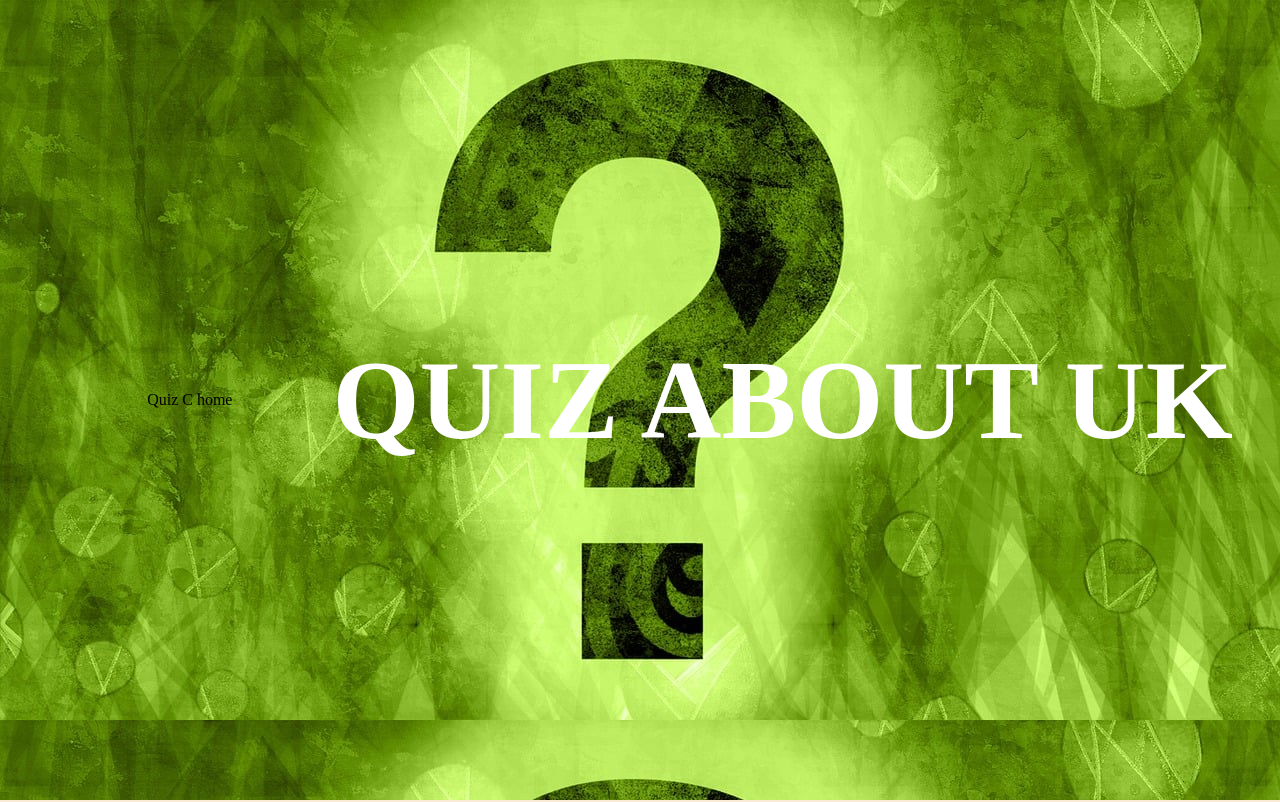
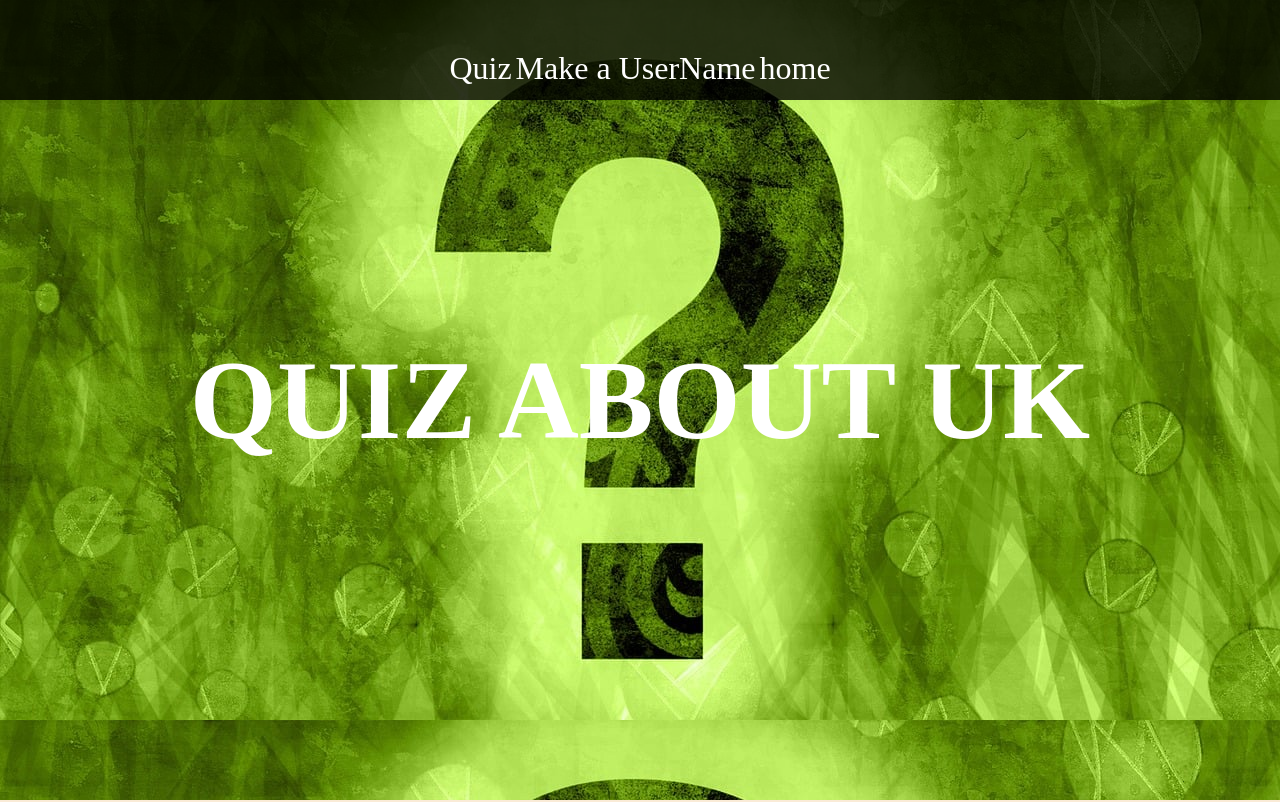
Before and after one commit to Sultana-akther20/project-quiz, a plain HTML site: page index.html in a window 1280 px wide. Shown: the top 802 px of the page. Drawn offline with Linux system fonts and the light colour scheme.

Commit message:
Save the video position and save the style.css for nav

```diff
--- a/assets/css/style.css
+++ b/assets/css/style.css
@@ -76,9 +76,26 @@ nav a {
     text-decoration: none;
     gap: 50px;
 }
+
 .nav{
-
-}
+    position: fixed;
+    top: 0;
+    width: 100%;
+    height: 2.5rem;
+    background-color: rgba(0, 0, 0, 0.8);
+    color: white;
+    text-align: center;
+    z-index: 1000;
+    margin-top: 0;
+    }
+    .nav a {
+        color: white;
+        text-decoration: none;
+        font-size: 2rem;
+    }
+    .nav a:hover{
+        color: coral;
+    }
 header#main{
     background: url(images/question-mark-5949781_1280.jpg);
     display: flex;
--- a/index.html
+++ b/index.html
@@ -12,13 +12,22 @@
     <header id="main">
         <nav class="nav">
         <a href="quiz.html">Quiz</a>
-        <a href="congartulation.html">C</a>
+        <a href="#section1">Make a UserName</a>
         <a href="#index">home</a>
     </nav>
 
         <h1>QUIZ ABOUT UK</h1>
     </header>
     <main>
+        <section>
+            <!--Video address(https://www.pexels.com/video/animated-video-of-moving-question-marks-5839090/)-->
+<video controls aria-label="question video related to my website video">
+            <source
+                src="https://videos.pexels.com/video-files/5839090/5839090-hd_1080_1920_24fps.mp4"
+                type="video/mp4">
+            <p>Your browser doesn't support the video tag.</p>
+        </video>
+    </section>
         <section id="section1">
 <h2>Make a user name to play the quiz.</h2>
 <br>
@@ -29,16 +38,7 @@
     <button>Submit</button>
 </form>
     </section>
-        <section>
-            <!--Video address(https://www.pexels.com/video/animated-video-of-moving-question-marks-5839090/)-->
-<video controls aria-label="question video related to my website video">
-            <source
-                src="https://videos.pexels.com/video-files/5839090/5839090-hd_1080_1920_24fps.mp4"
-                type="video/mp4">
-            <p>Your browser doesn't support the video tag.</p>
-        </video>
-    </section>
-</main>
+
     <footer>
         <a href="https://www.instagram.com/linabegum2020" target="_blank" rel="noopener"><i
             class="fa-brands fa-instagram"></i></a>
```
